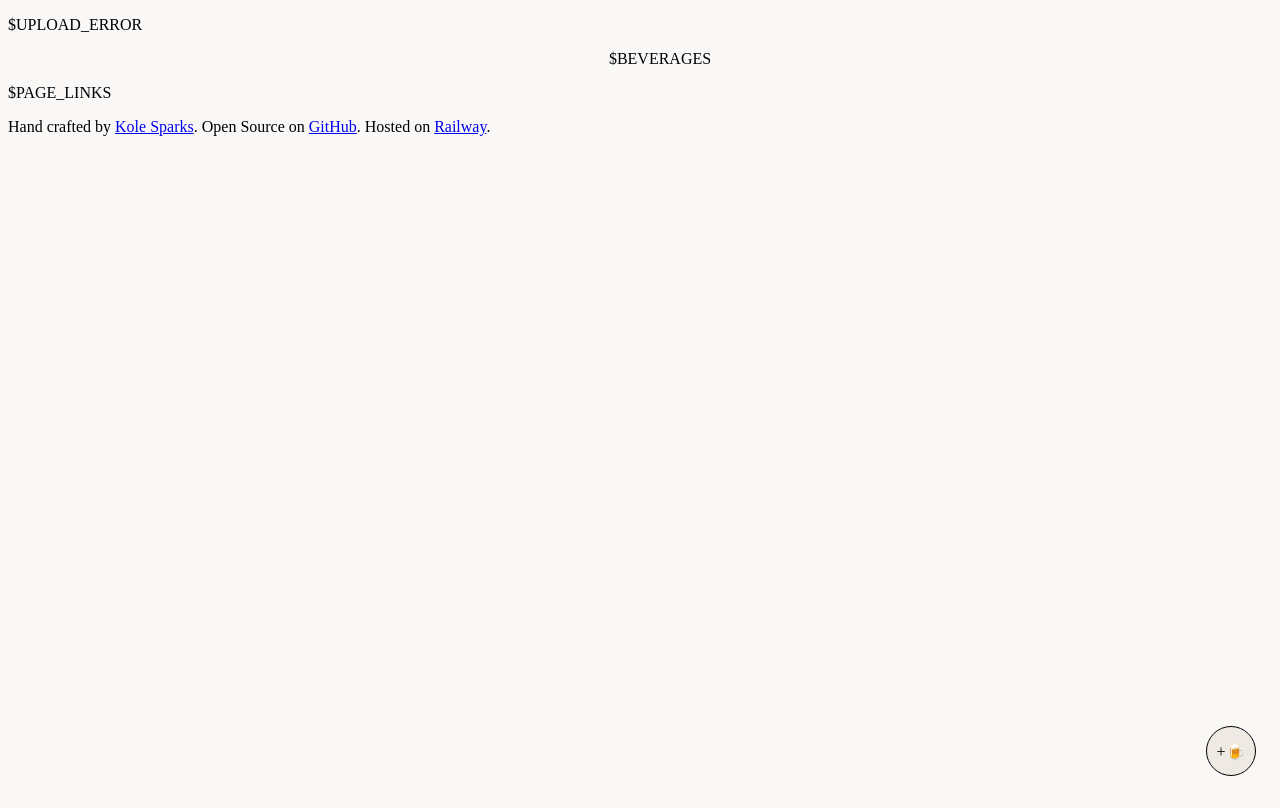
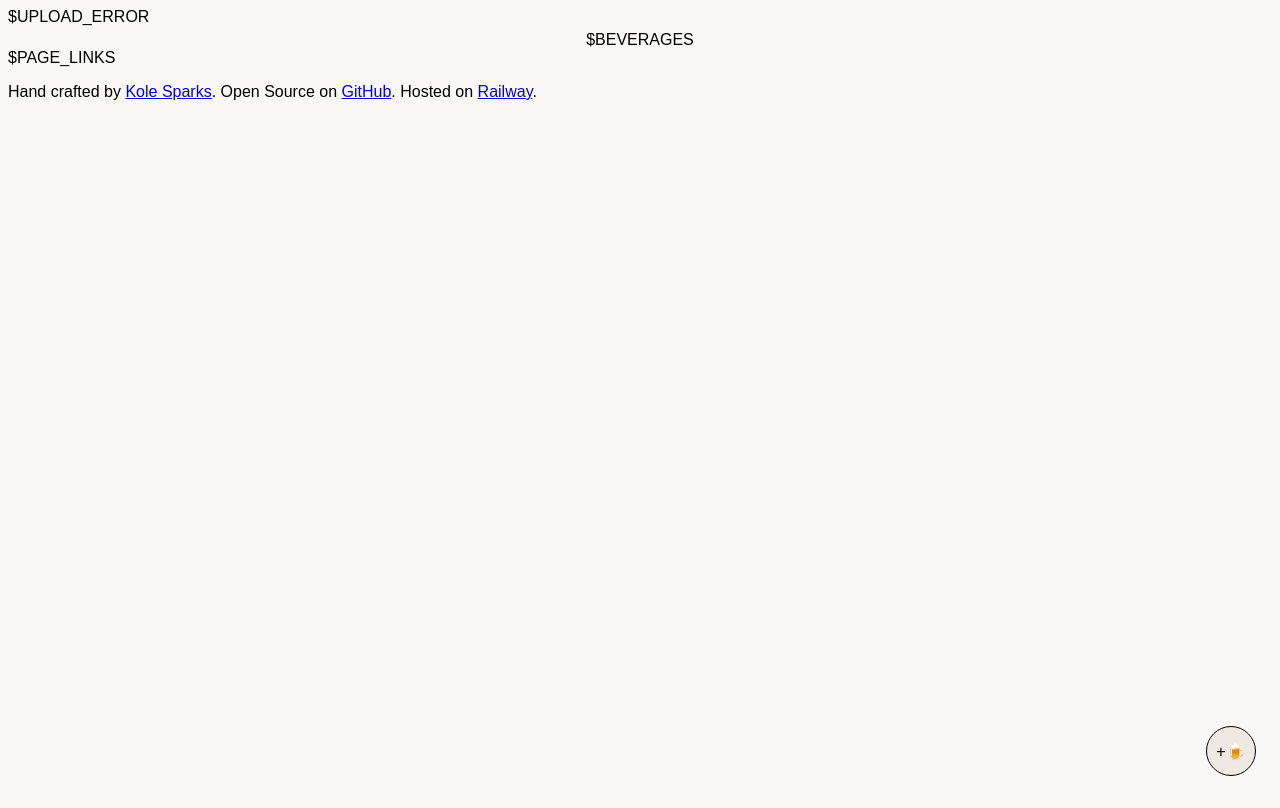
Before and after one commit to kolesparks/beveragewall, a website: page html/index.html in a window 1280 px wide. Drawn offline with Linux system fonts and the light colour scheme.

Commit message:
feat: ux and sytling pass 3

```diff
--- a/html/index.html
+++ b/html/index.html
@@ -4,10 +4,26 @@
 <head>
     <title>Beverage Wall</title>
     <meta charset="UTF-8" />
+    <meta name="viewport" content="width=device-width, initial-scale=1.0, viewport-fit=cover" />
     <meta name="description" content="Add your beverage to the wall." />
     <style>
+        html {
+            font-family: sans-serif;
+            font-optical-sizing: auto;
+            font-style: normal;
+            font-variation-settings:
+                "GRAD" 0;
+            overflow: hidden;
+            max-height: 100%;
+            height: 100%;
+        }
+
         body {
             background-color: #F9F8F6;
+            display: flex;
+            flex-direction: column;
+            height: 100%;
+            overflow: auto;
         }
 
         form input[type="file"] {
@@ -35,7 +51,10 @@
             flex-direction: column;
             justify-content: center;
             align-items: center;
-            gap: 5px;
+            gap: 10px;
+            padding: 0;
+            margin: 0;
+            margin-top: 5px;
         }
 
         li {
@@ -78,7 +97,15 @@
 
         .disclaimer {
             font-size: 0.75em;
-            opacity: 0.54;
+            opacity: 0.81;
+        }
+
+
+        .error {
+            color: rgba(222, 56, 56, 0.694);
+            font-size: 1.5em;
+            font-weight: 500;
+            text-align: center;
         }
     </style>
 
@@ -86,15 +113,13 @@
 </head>
 
 <body>
-    <main>
-        <section>
     <form id="beverage-upload-form" action="/" method="post" enctype="multipart/form-data">
         <label for="image-input" class="add-beverage-button">
             +🍺
         </label>
         <input id="image-input" type="file" name="image" required />
-                <p class="error">$UPLOAD_ERROR</p>
     </form>
+    $UPLOAD_ERROR
     <ol>
         <li id="preview-list-item" hidden>
             <img src="" />
@@ -127,8 +152,6 @@
     <nav>
         $PAGE_LINKS
     </nav>
-        </section>
-    </main>
 
     <footer>
         <p>
```
Also changed, not shown: lib/process-image.ts (+5 -4 lines), server.ts (+9 -3 lines), tests/process-image.test.ts (+1 -1 lines). Lines whose indentation alone changed are shown as unchanged.
